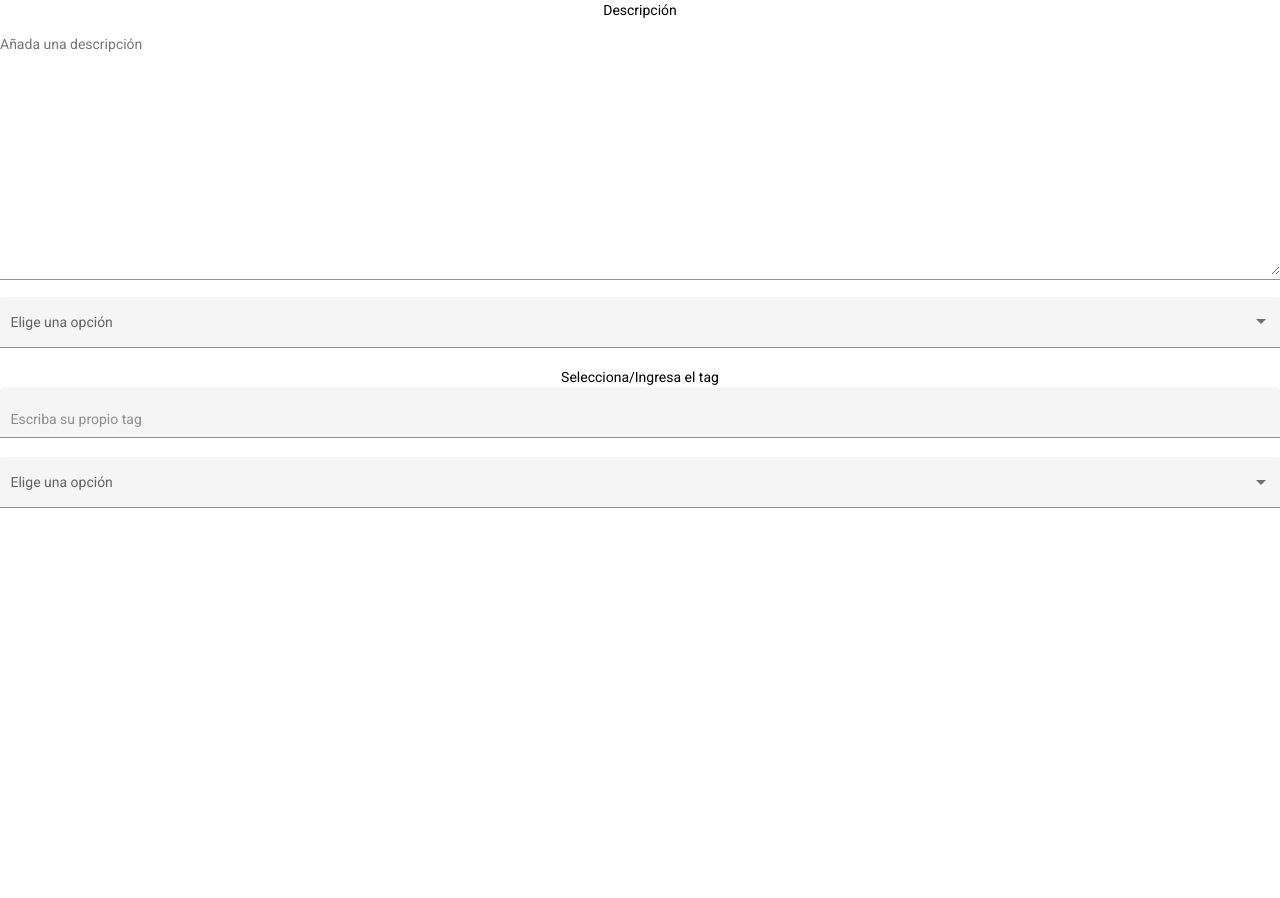
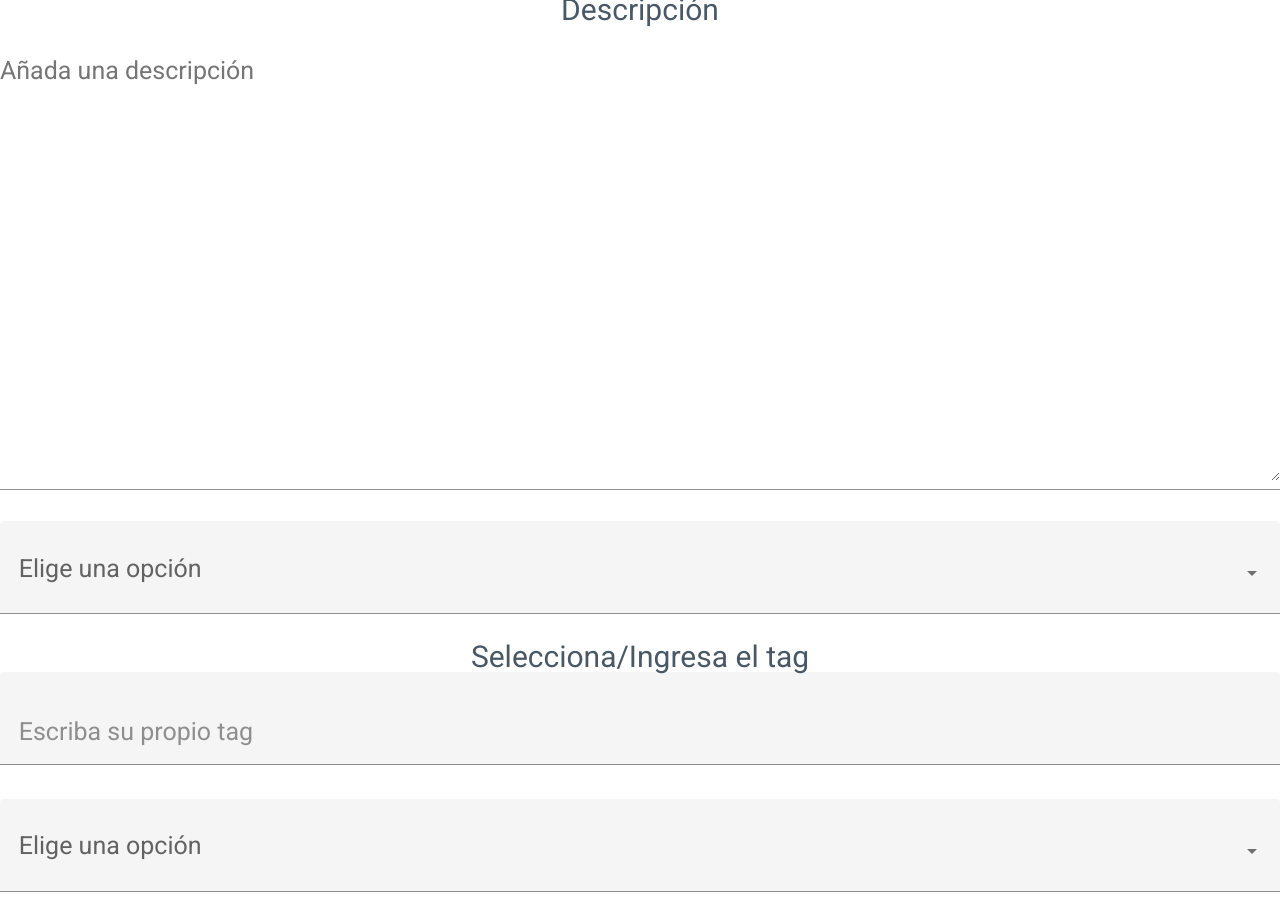
Before and after one commit to mafer13cp/repositorio-ITLP, an Angular app: page / in a window 1280 px wide. Shown: the top 898 px of the page. Before the commit the page ends 800 px from the top, so only its background shows below. Built offline with nearby package versions, Linux system fonts and the light colour scheme.

Commit message:
Ajuste de estilos para colores y tamaños

```diff
--- a/src/app/app.component.html
+++ b/src/app/app.component.html
@@ -1,5 +1,4 @@
 
     <app-large-input-text></app-large-input-text>
     <app-drop-down-list></app-drop-down-list>
-
-<app-select-drop-down></app-select-drop-down>
+    <app-select-drop-down></app-select-drop-down>
--- a/src/app/mod3/drop-down-list/drop-down-list.component.css
+++ b/src/app/mod3/drop-down-list/drop-down-list.component.css
@@ -1,4 +1,5 @@
 .ddl{
     margin: 0 auto;
     width: 100%;
+    font-size: 25px;
 }
--- a/src/app/mod3/large-input-text/large-input-text.component.css
+++ b/src/app/mod3/large-input-text/large-input-text.component.css
@@ -1,9 +1,12 @@
 .txtDesc{
     width: 100%;
-
+    font-size: 25px;
 }
-
 .center{
     text-align: center;
     margin: 0 auto;
 }
+.lbl{
+    color: #495867;
+    font-size: 30px;
+}
--- a/src/app/mod3/large-input-text/large-input-text.component.html
+++ b/src/app/mod3/large-input-text/large-input-text.component.html
@@ -1,5 +1,5 @@
 <div class="center">
-<label class="center">Descripción</label>
+<label class="center lbl">Descripción</label>
 <mat-form-field class="txtDesc" appearence="fill">
     <mat-label>Añada una descripción</mat-label>
     <textarea matInput rows="15" placeholder="Ej. En este documento se trata el tema de..."></textarea>
--- a/src/app/mod3/select-drop-down/select-drop-down.component.css
+++ b/src/app/mod3/select-drop-down/select-drop-down.component.css
@@ -4,7 +4,9 @@
 }
 .txt{
     width: 100%;
+    font-size: 25px;
 }
-.ddl{
-    width: 100%;
+.lbl{
+    color: #495867;
+    font-size: 30px;
 }
--- a/src/app/mod3/select-drop-down/select-drop-down.component.html
+++ b/src/app/mod3/select-drop-down/select-drop-down.component.html
@@ -1,7 +1,7 @@
 <div class="center">
-<label class="center">Selecciona/Ingresa el tag</label>
+<label class="center lbl">Selecciona/Ingresa el tag</label>
 <mat-form-field appearance="fill" class="txt">
     <input matInput placeholder="Escriba su propio tag">
 </mat-form-field>
-<app-drop-down-list class='ddl'></app-drop-down-list>
+<app-drop-down-list></app-drop-down-list>
 </div>
```
